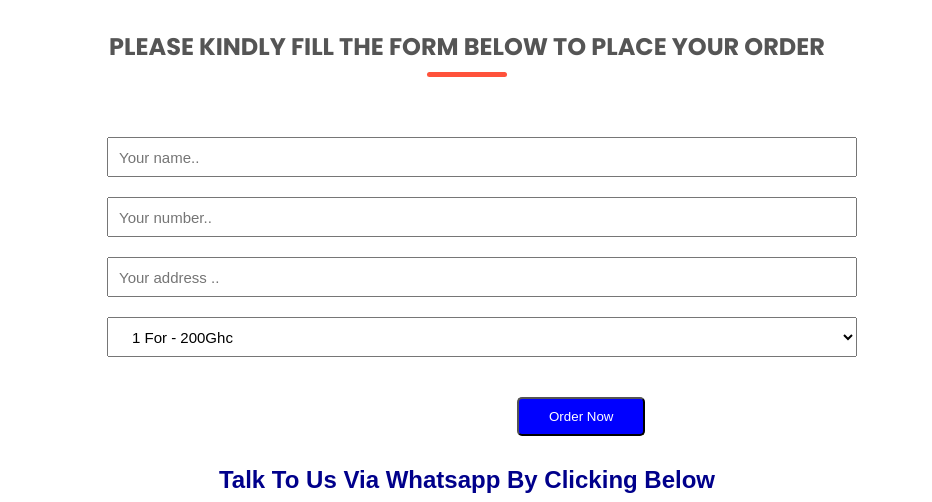
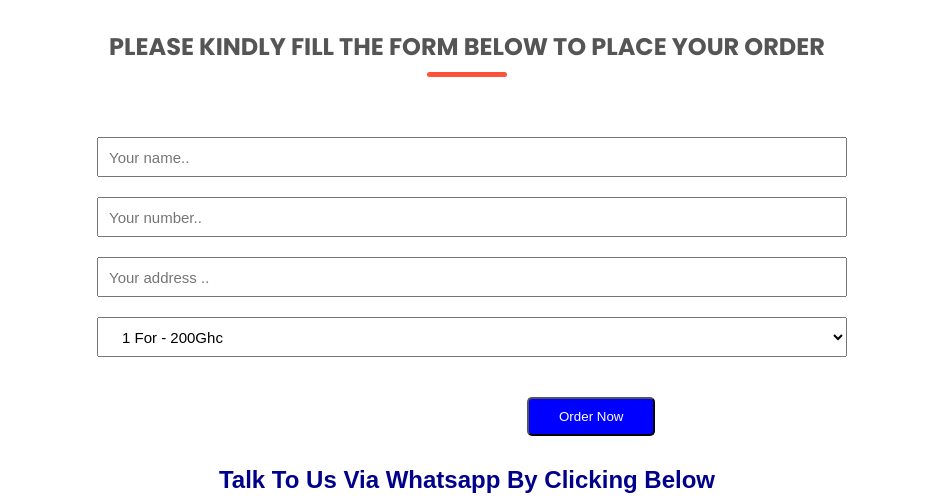
Before and after one commit to brimmo9/Venturesghana, a plain HTML site: page index.html in a window 1280 px wide. Shown: the part 2560-3062 px from the top of the page, without its empty margins (178-1110 px from the left). Drawn offline with Linux system fonts and the light colour scheme.

Commit message:
Update style.css

```diff
--- a/style.css
+++ b/style.css
@@ -161,21 +161,21 @@ p{
     height: 40px;
     padding-left: 10px;
     font-size: 15px;
-    margin-left: 30px;
+    margin-left: 10px;
 }
 .Order-Form select{
     width: 750px;
     height: 40px;
     padding-left: 20px;
     font-size: 15px;
-    margin-left: 30px;
+    margin-left: 10px;
 }
 .Order-Form option{
     width: 750px;
     height: 40px;
     padding-left: 10px;
     font-size: 15px;
-    margin-left: 30px;
+    margin-left: 10px;
     border: solid #000000;
 }
 .pay h4{
```
